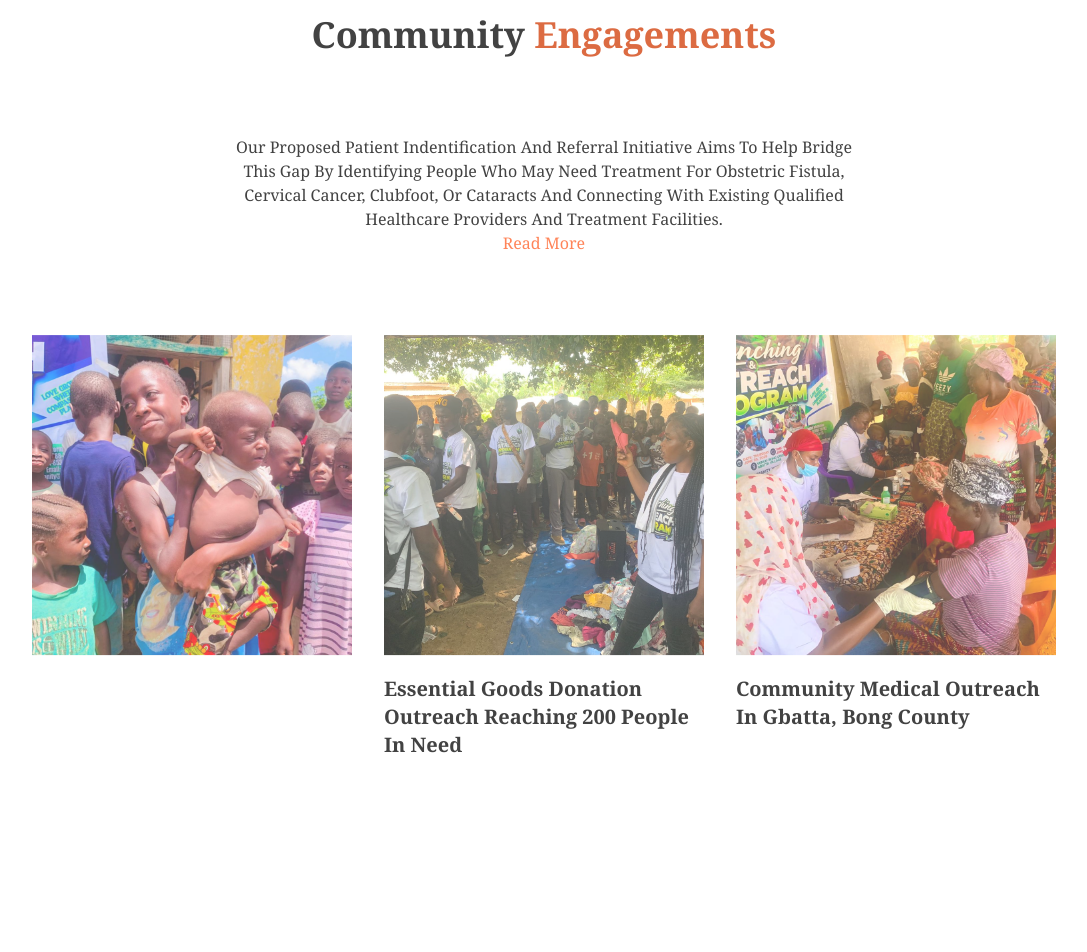
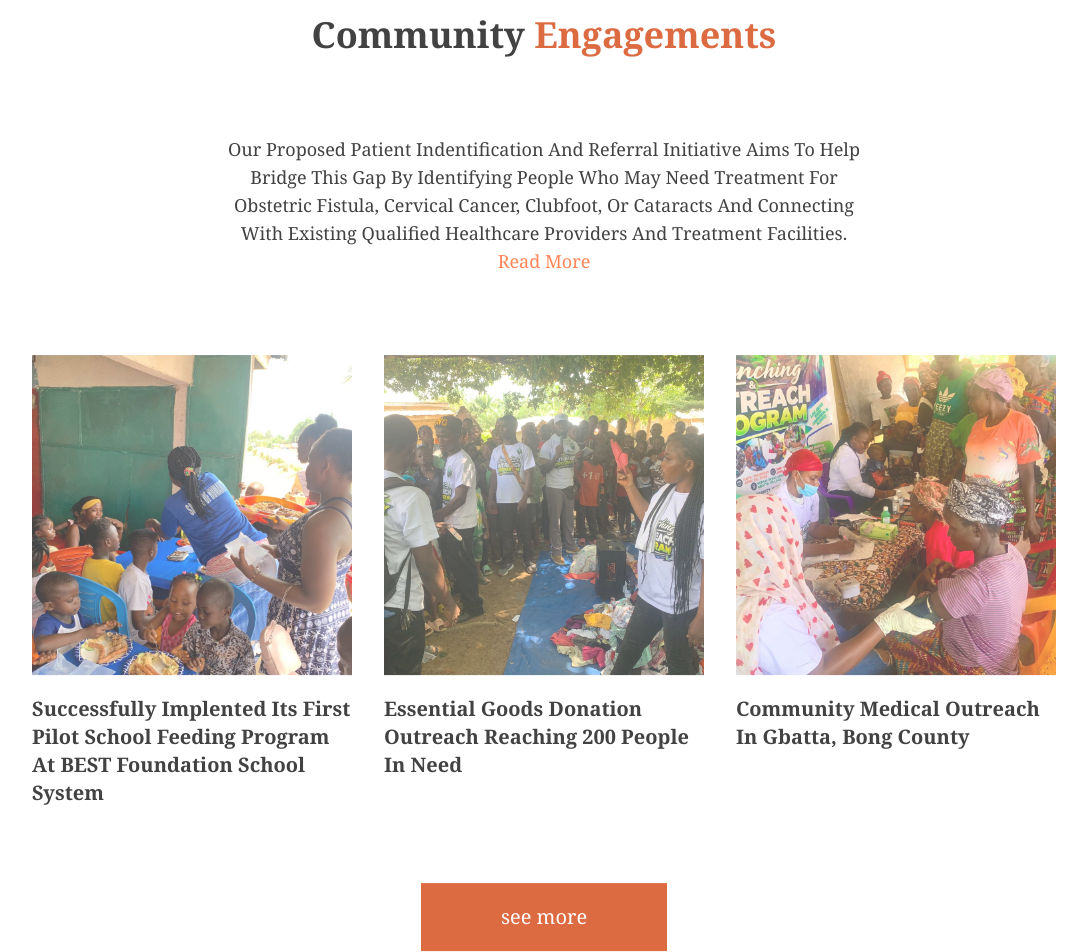
Before and after one commit to RobustTechLiberia/saints_of_humanity, a React (Vite) app: page /#/ in a window 1280 px wide. Shown: the part 3120-4072 px from the top of the page, without its empty margins (96-1183 px from the left). Built offline with nearby package versions, Linux system fonts and the light colour scheme.

Commit message:
deployment

```diff
--- a/src/components/engagements.jsx
+++ b/src/components/engagements.jsx
@@ -11,7 +11,7 @@ class Engagements extends React.Component {
           <h1 className="font-serif md:text-4xl lg:text-4xl text-4xl md:my-10 lg:my-20 my-8 capitalize  font-semibold text-center">
             community <span className="text-orange-600">engagements</span>
           </h1>
-          <p className="font-serif text-md md:text-md md:text-center md:flex md:flex-wrap md:justify-center md:items-center md:my-10 my-5 mx-4 md:mx-80 lg:mx-80 capitalize">
+          <p className="font-serif text-lg mx-5 md:text-md md:text-center md:flex md:flex-wrap md:justify-center md:items-center md:my-10 my-5  md:mx-80 lg:mx-80 capitalize">
             our proposed patient indentification and referral initiative aims to
             help bridge this gap by identifying people who may need treatment
             for obstetric fistula, cervical cancer, clubfoot, or cataracts and
--- a/src/components/gallery.jsx
+++ b/src/components/gallery.jsx
@@ -1,5 +1,5 @@
 import React from "react";
-import img1 from "../assets/images/IMG-20261023-WA0011.jpg";
+import img1 from "../assets/images/IMG-20261021-WA0019.jpg";
 import img2 from "../assets/images/IMG-20261023-WA0001.jpg";
 import img3 from "../assets/images/IMG-20261021-WA0031.jpg";
 
@@ -7,7 +7,7 @@ class Gallery extends React.Component {
   render() {
     return (
       <>
-        <div className="flex flex-wrap justify-center items-center md:gap-5 lg:gap-8 gap-20 md:my-20 my-8 bg-white">
+        <div className="flex flex-wrap justify-center items-center md:gap-5 lg:gap-8 gap-44 md:my-20 my-20 bg-white">
           <div className="w-80 h-80 bg-gray-200">
             <img
               src={img1}
@@ -15,6 +15,10 @@ class Gallery extends React.Component {
               srcset=""
               className="w-80 h-80 object-cover"
             />
+            <div className="w-auto h-28 bg-white font-serif font-semibold capitalize md:text-xl md:py-5 lg:py-5 py-8 lg:text-xl text-2xl">
+              successfully implented its first pilot school feeding program at{" "}
+              <span className="uppercase">best</span> foundation school system{" "}
+            </div>
           </div>
           <div className="w-80 h-80 bg-gray-200">
             <img
@@ -39,6 +43,11 @@ class Gallery extends React.Component {
             </div>
           </div>
         </div>
+        <div className="flex flex-wrap justify-center items-center md:py-32 h-auto lg:my-20 py-28 bg-white">
+          <button className="bg-orange-600 text-white font-serif text-xl md:text-xl md:py-5 py-5 px-20 cursor-pointer">
+            see more
+          </button>
+        </div>
       </>
     );
   }
```
